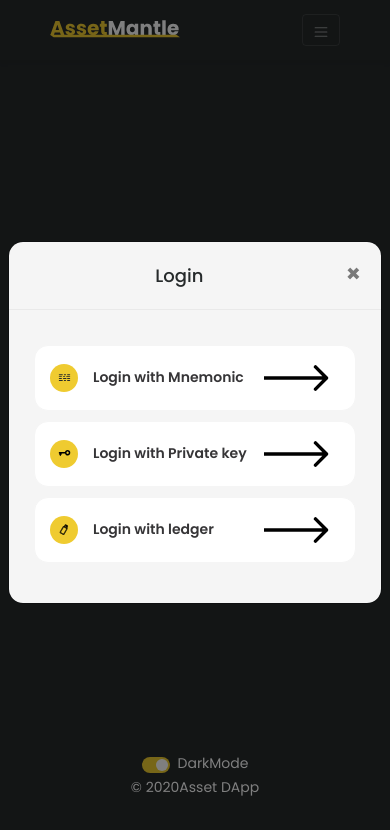
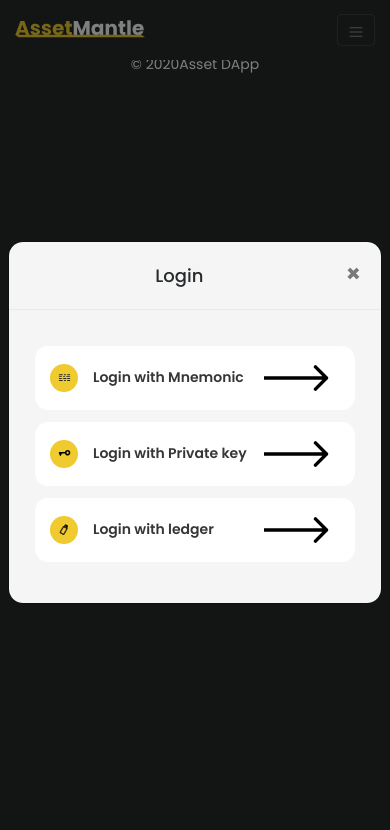
Before and after one commit to AssetMantle/webApp, a React (Create React App) app: page /Login in a window 390 px wide. Shown: the top 830 px of the page. Built offline with nearby package versions, Linux system fonts and the light colour scheme; no server answers; what persistencejs would draw is missing.

Commit message:
Updating styles for mobile screens.

```diff
--- a/src/actions/forms/Define.js
+++ b/src/actions/forms/Define.js
@@ -337,7 +337,6 @@
                             <Form.Text id={`Mutable${idx}`} className="text-muted none">
                                 {t("DATA_TYPE_ERROR")}
                             </Form.Text>
-
                             <button type="button" onClick={handleRemoveMutableProperties(idx)} className="small">-
                             </button>
                         </div>
--- a/src/actions/forms/login/PrivateKey.js
+++ b/src/actions/forms/login/PrivateKey.js
@@ -65,7 +65,7 @@
                         required={true}
                     />
                     {incorrectPassword ?
-                        <Form.Text className="text-muted">
+                        <Form.Text className="error-response">
                             {t("INCORRECT_PASSWORD")}
                         </Form.Text>
                         : ""
--- a/src/actions/views/markeplace/totalOrderList.js
+++ b/src/actions/views/markeplace/totalOrderList.js
@@ -22,6 +22,7 @@
         const fetchOrder = () => {
             const ordersData = ordersQuery.queryOrderWithID("all")
             ordersData.then(function (item) {
+                console.log()
                 const ordersData = JSON.parse(item);
                 const ordersDataList = ordersData.result.value.orders.value.list;
                 if (ordersDataList) {
--- a/src/assets/css/mediaqueries.css
+++ b/src/assets/css/mediaqueries.css
@@ -3,6 +3,12 @@
     -ms-flex: 0 0 50%;
     flex: 0 0 40%;
     max-width: 40%; } }
+@media (max-width: 420px) {
+  .footer {
+    bottom: initial; }
+
+  .homeSection .appInfoBox .banner-heading {
+    font-size: 30px; } }
 @media (max-width: 768px) {
   .banner-image-section {
     display: none !important; }
@@ -30,7 +36,10 @@
     margin-right: auto; } }
 @media (max-width: 576px) {
   .row {
-    margin: auto; } }
+    margin: auto; }
+
+  .homeSection .appInfoBox {
+    padding: 50px 0; } }
 @media (max-width: 991px) {
   .navbar-dark .navbar-brand a img {
     width: 130px; }
@@ -44,10 +53,49 @@
 
   .navbar-toggler-icon {
     width: 1rem;
-    height: 1rem; } }
+    height: 1rem; }
+
+  .banner-image-section img {
+    margin-right: -30px;
+    width: 300px; }
+
+  .navbar {
+    position: fixed;
+    top: 0;
+    left: 0;
+    z-index: 1;
+    right: 0;
+    width: 100%; }
+
+  .login-before .navbar {
+    padding-right: 15px;
+    padding-left: 15px;
+    margin-right: auto;
+    margin-left: auto;
+    max-width: 720px; }
+
+  .content-section {
+    padding-top: 60px;
+    height: 100%; }
+    .content-section .accountInfo .row {
+      height: calc(100vh - 60px);
+      overflow-y: auto; }
+      .content-section .accountInfo .row .col-md-9, .content-section .accountInfo .row .col-md-3 {
+        flex: initial;
+        max-width: initial; }
+      .content-section .accountInfo .row .col-md-9 {
+        flex-direction: column; }
+        .content-section .accountInfo .row .col-md-9 .card-deck {
+          height: auto; }
+      .content-section .accountInfo .row .summary-section {
+        height: auto; } }
 @media (min-width: 992px) and (max-width: 1080px) {
   .navbar-dark .navbar-nav .nav-link {
     padding: 0 0.75rem !important;
-    font-size: 12px; } }
+    font-size: 12px; }
+
+  .banner-image-section img {
+    margin-right: -30px;
+    width: 350px; } }
 
 /*# sourceMappingURL=mediaqueries.css.map */
--- a/src/assets/css/mediaqueries.scss
+++ b/src/assets/css/mediaqueries.scss
@@ -4,6 +4,16 @@
     flex: 0 0 40%;
     max-width: 40%;
 }
+}
+@media (max-width: 420px){
+    .footer{
+        bottom: initial;
+    }
+    .homeSection .appInfoBox {
+        .banner-heading {
+            font-size: 30px;
+        }
+    }
 }
 @media (max-width: 768px){
     .banner-image-section {
@@ -30,6 +40,7 @@
     .nav-items{
         display: inline-flex;
     }
+
 }
 @media (max-width: 1400px){
     .banner-image-section imge{
@@ -40,6 +51,9 @@
 {
     .row{
         margin: auto;
+    }
+    .homeSection .appInfoBox {
+        padding: 50px 0;
     }
 
 }
@@ -55,10 +69,55 @@
         margin: 14px 0;
 
     }
-    .navbar-toggler-icon{
+    .navbar-toggler-icon {
         width: 1rem;
         height: 1rem;
     }
+    .banner-image-section {
+        img{
+            margin-right: -30px;
+            width: 300px;
+        }
+    }
+    .navbar {
+        position: fixed;
+        top: 0;
+        left: 0;
+        z-index: 1;
+        right: 0;
+        width: 100%;
+    }
+    .login-before {
+        .navbar{
+            padding-right: 15px;
+            padding-left: 15px;
+            margin-right: auto;
+            margin-left: auto;
+            max-width: 720px;
+        }
+    }
+    .content-section{
+        padding-top: 60px;
+        height: 100%;
+        .accountInfo .row{
+            height: calc(100vh - 60px);
+            overflow-y: auto;
+            .col-md-9, .col-md-3{
+                flex: initial;
+                max-width: initial;
+            }
+            .col-md-9{
+                flex-direction: column;
+                .card-deck{
+                    height: auto;
+                }
+            }
+            .summary-section{
+                height: auto;
+            }
+        }
+    }
+
 }
 //@media (min-width: 991px){
 //    .navbar-dark .navbar-brand a img {
@@ -70,4 +129,8 @@
         padding: 0 0.75rem !important;
         font-size: 12px;
     }
+    .banner-image-section img{
+        margin-right: -30px;
+        width: 350px;
+    }
 }
--- a/src/assets/css/styles.css
+++ b/src/assets/css/styles.css
@@ -5,8 +5,10 @@
 html, body, #root, .app {
   height: 100%; }
 
+.navbar-dark.login-after {
+  padding: 0 35px; }
+
 .navbar-dark {
-  margin: 0 35px;
   padding: 0; }
   .navbar-dark .navbar-nav .nav-link {
     padding: 0 1rem !important;
@@ -116,7 +118,7 @@
     padding: 200px 0; }
     .homeSection .appInfoBox .banner-heading {
       font-weight: bold;
-      font-size: 64px;
+      font-size: 58px;
       line-height: 96px; }
     .homeSection .appInfoBox .banner-content {
       line-height: 2;
@@ -235,7 +237,7 @@
   align-items: center;
   justify-content: flex-end; }
   .banner-image-section img {
-    margin-right: -50px; }
+    margin-right: -45px; }
 
 .modal-content {
   border-radius: 15px; }
@@ -251,6 +253,9 @@
     padding: 25px 25px 40px 25px; }
   .modal-content .modal-footer {
     justify-content: center; }
+
+.login-error p {
+  margin: 5px 0; }
 
 .btn-primary:not(:disabled):not(.disabled).active:focus, .btn-primary:not(:disabled):not(.disabled):active:focus, .show > .btn-primary.dropdown-toggle:focus, .btn-primary.focus, .btn-primary:focus {
   border-color: #ffffff;
@@ -464,8 +469,10 @@
       text-transform: uppercase;
       color: #E3E3E3; }
     .side-bar .header-section img {
+      cursor: pointer;
       transform: rotate(0deg);
-      width: 15px; }
+      width: 25px;
+      padding: 5px; }
   .side-bar .sidebar-buttons button {
     background: #373A3A;
     border-radius: 45px;
@@ -478,6 +485,8 @@
     margin-bottom: 15px; }
   .side-bar .content {
     padding: 0 20px 0 30px; }
+  .side-bar .footer {
+    background: transparent; }
 
 .side-bar.active {
   margin-left: -210px; }
@@ -491,7 +500,7 @@
   background: #FFFFFF;
   box-shadow: 0px 4px 4px rgba(0, 0, 0, 0.05);
   width: 100%;
-  padding: 0 25px; }
+  padding: 0 75px 0 25px; }
   .dropdown-section .dropdown button, .dropdown-section .dropdown .show > .btn-success.dropdown-toggle {
     background: #F5F5F5 !important;
     border: 1px solid #CCCCCC !important;
--- a/src/assets/css/styles.scss
+++ b/src/assets/css/styles.scss
@@ -10,10 +10,11 @@
   height: 100%;
 }
 
+.navbar-dark.login-after{
+  padding: 0 35px;
+}
 .navbar-dark {
-  margin: 0 35px;
   padding: 0;
-
   .navbar-nav .nav-link {
     padding: 0 1rem !important;
     height: 60px;
@@ -179,7 +180,7 @@
 
     .banner-heading {
       font-weight: bold;
-      font-size: 64px;
+      font-size: 58px;
       line-height: 96px;
     }
 
@@ -349,7 +350,7 @@
   justify-content: flex-end;
 
   img {
-    margin-right: -50px;
+    margin-right: -45px;
   }
 }
 
@@ -377,6 +378,11 @@
   }
 }
 
+.login-error{
+  p{
+    margin:5px 0;
+  }
+}
 .btn-primary:not(:disabled):not(.disabled).active:focus, .btn-primary:not(:disabled):not(.disabled):active:focus, .show > .btn-primary.dropdown-toggle:focus, .btn-primary.focus, .btn-primary:focus {
   border-color: #ffffff;
   box-shadow: 0px 4px 4px rgba(0, 0, 0, 0.05);
@@ -690,8 +696,10 @@
     }
 
     img {
+      cursor: pointer;
       transform: rotate(0deg);
-      width: 15px;
+      width: 25px;
+      padding: 5px;
     }
   }
 
@@ -712,6 +720,9 @@
   .content {
     padding: 0 20px 0 30px;
   }
+  .footer{
+    background: transparent;
+  }
 }
 
 .side-bar.active {
@@ -729,7 +740,7 @@
   background: #FFFFFF;
   box-shadow: 0px 4px 4px rgba(0, 0, 0, 0.05);
   width: 100%;
-  padding:0 25px;
+  padding:0 75px 0 25px;
   .dropdown{
     button, .show>.btn-success.dropdown-toggle{
       background: #F5F5F5 !important;
--- a/src/components/Headers/HeaderAfterLogin.js
+++ b/src/components/Headers/HeaderAfterLogin.js
@@ -32,7 +32,7 @@
     }, [])
     return (
         <>
-            <Navbar collapseOnSelect expand="lg" bg="dark" variant="dark">
+            <Navbar collapseOnSelect expand="lg" bg="dark" variant="dark" className="login-after">
                 <Navbar.Brand><Nav.Link onClick={handleRoute("/")}>
                     <img src={logo} alt="logo"/>
                 </Nav.Link></Navbar.Brand>
--- a/src/components/Headers/HeaderBeforeLogin.js
+++ b/src/components/Headers/HeaderBeforeLogin.js
@@ -22,7 +22,7 @@
         }
     }, [])
     return (
-        <div className="container">
+        <div className="container login-before">
             <Navbar collapseOnSelect expand="lg" bg="dark" variant="dark">
                 <Navbar.Brand><Nav.Link onClick={handleRoute("/")}>
                     <img src={logo} alt="logo"/>
--- a/src/components/darkmode/theme.js
+++ b/src/components/darkmode/theme.js
@@ -4,7 +4,7 @@
     text: '#FAFAFA',
     toggleBorder: '#fff',
     gradient: 'linear-gradient(#39598A, #79D7ED)',
-    navigationBackground: 'transparent',
+    navigationBackground: '#262A2B',
     signupBackground: '#F5F5F5',
     navLinkColor: '#999999',
     ActiveNavLinkColor: '#fff',
```
Also changed, not shown: src/actions/forms/login/Mnemonic.js (+15 -5 lines), 2 other files (tests, documents, lock files or other folders).
